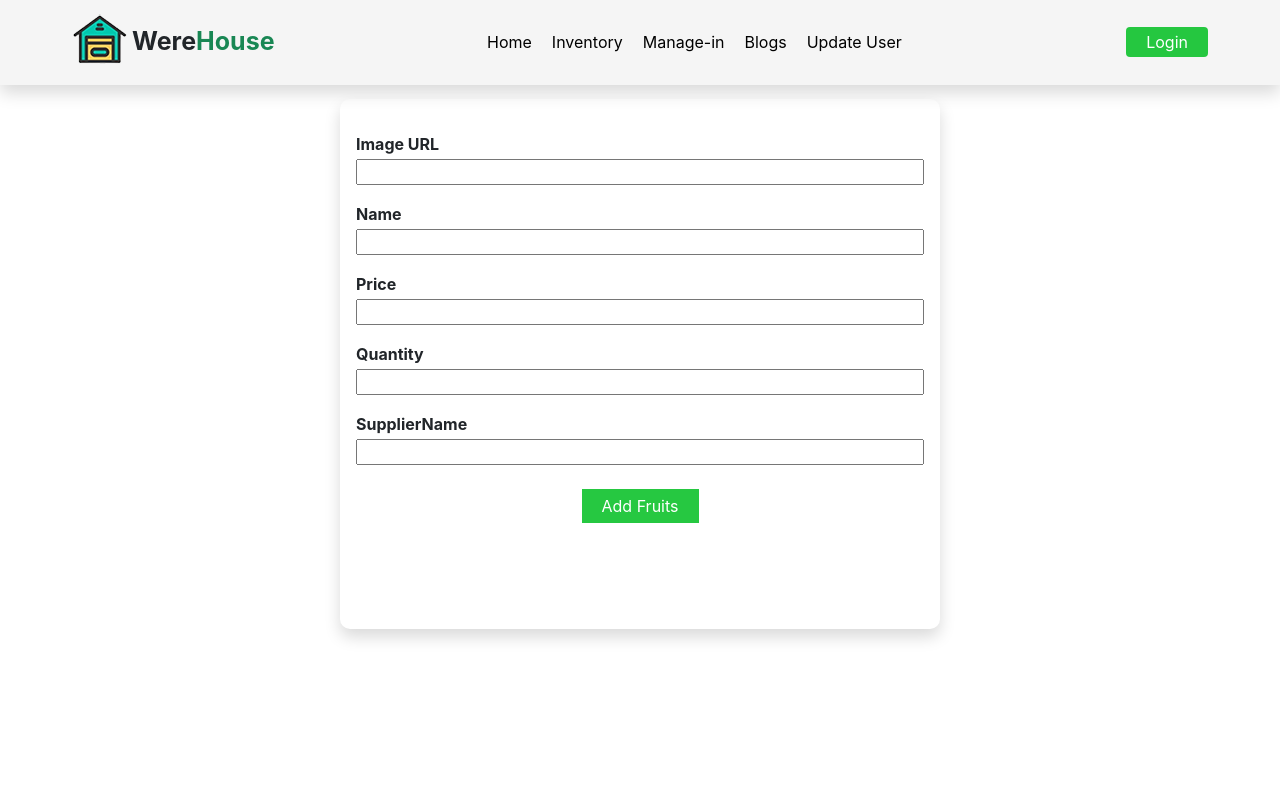
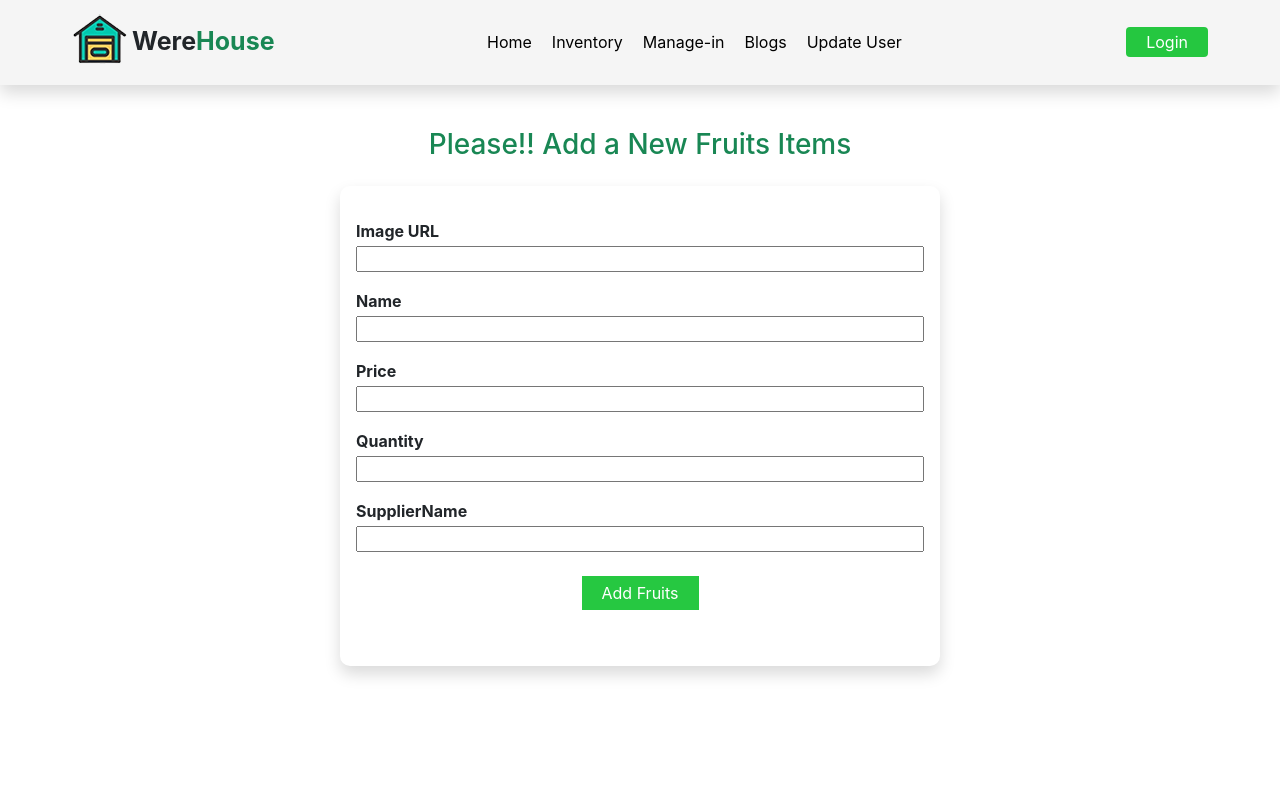
Before and after one commit to Afran-rafi/Fruits-Warehouse-Client, a React (Create React App) app: page /addFruits in a window 1280 px wide. Shown: the top 800 px of the page. Built offline with nearby package versions, Linux system fonts and the light colour scheme; no server answers.

Commit message:
add fruits done

```diff
--- a/src/Components/AddFruits/AddFruits.css
+++ b/src/Components/AddFruits/AddFruits.css
@@ -1,10 +1,13 @@
 .fruits-container{
     width: 600px;
-    height: 530px;
+    height: 480px;
     border-radius: 10px;
 }
 
 .fruits{
     height: 100vh;
-    margin-top: 4%;
 }
+
+.margin-text{
+    margin-top: 10%;
+}
--- a/src/Components/AddFruits/AddFruits.js
+++ b/src/Components/AddFruits/AddFruits.js
@@ -33,9 +33,10 @@ const AddFruits = () => {
             })
     }
     return (
-        <div className='fruits d-flex justify-content-center'>
-            {/* <h3 className='text-center mt-3 text-success'>Add Fruits Dear</h3> */}
-            <form onSubmit={handleAddFruits} className='fruits-container mt-5 p-3 shadow'>
+        <div>
+            <h3 className=' text-success margin-text text-center'>Please!! Add a New Fruits Items</h3>
+            <div className=' d-flex fruits justify-content-center'>
+                <form onSubmit={handleAddFruits} className='fruits-container mt-3 p-3 shadow'>
                     <div className='d-flex justify-content-center flex-column line mt-4'>
                         <label className='fw-bold' htmlFor="img">Image URL</label><br />
                         <input ref={imgRef} type="text" name="img" id="1" required />
@@ -61,6 +62,7 @@ const AddFruits = () => {
                     </div>
                 </form>
             </div>
+        </div>
     );
 };
 
--- a/src/Components/InItems/InItems.js
+++ b/src/Components/InItems/InItems.js
@@ -3,8 +3,8 @@ import { Card, CardGroup } from 'react-bootstrap';
 import { useNavigate } from 'react-router-dom';
 import './InItems.css'
 
-const InItems = (props) => {
-    const { name, price, description, img, _id, quantity, supplierName } = props.item
+const InItems = ({ item, handleDelete }) => {
+    const { name, price, description, img, _id, quantity, supplierName } = item
     const navigate = useNavigate()
     const handleDetails = (id) => {
         navigate(`/inventory/${_id}`)
@@ -25,7 +25,7 @@ const InItems = (props) => {
                     </Card.Body>
                     <div className='d-flex justify-content-between card-footer'>
                         <button onClick={() => handleDetails(_id)} className='border-0 btn-dark all-btn'>Update</button>
-                        <button className='border-0 btn-dark all-btn'>Delete</button>
+                        <button onClick={() => handleDelete(_id)} className='border-0 btn-dark all-btn'>Delete</button>
                     </div>
                 </Card>
             </CardGroup>
--- a/src/Components/Inventory/Inventory.js
+++ b/src/Components/Inventory/Inventory.js
@@ -10,6 +10,22 @@ const Inventory = () => {
             .then(res => res.json())
             .then(data => setItems(data))
     }, [])
+
+    const handleDelete = id => {
+        const proceed = window.confirm('Are you sure baby?');
+        if (proceed) {
+            const url = `http://localhost:5000/inventory/${id}`;
+            fetch(url, {
+                method: 'DELETE'
+            })
+                .then(res => res.json())
+                .then(data => {
+                    console.log(data);
+                    const remaining = Items.filter(item => item._id !== id);
+                    setItems(remaining);
+                })
+        }
+    }
     return (
         <div className='container'>
             <div className='in-margin container'>
@@ -18,7 +34,8 @@ const Inventory = () => {
                     {
                         Items.map(item => <InItems
                             key={item._id}
-                            item={item} >
+                            item={item}
+                            handleDelete={handleDelete}>
                         </InItems>)
                     }
                 </div>
```
Lines whose indentation alone changed are shown as unchanged.
